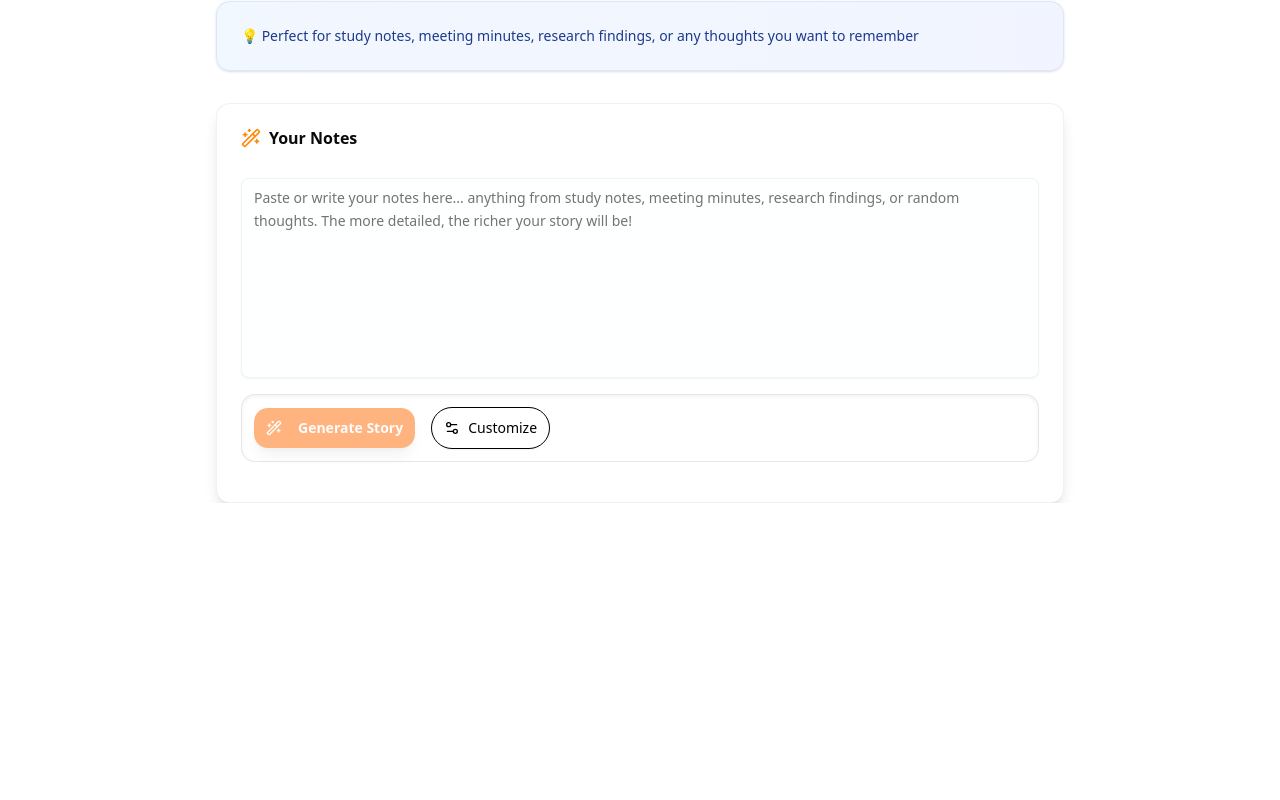
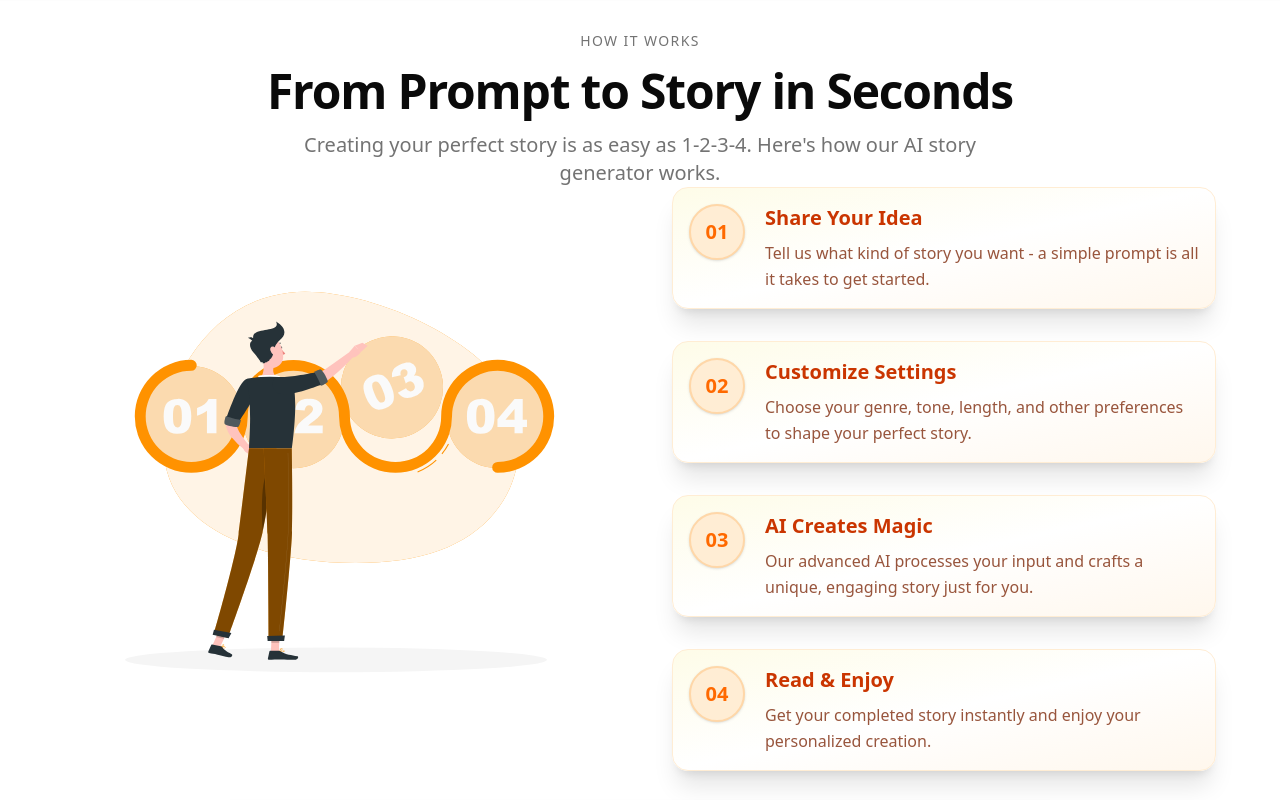
Before and after one commit to bhaskrr/loreverse, a Next.js app: page / in a window 1280 px wide. Shown: the part 1599-2399 px from the top of the page. Before the commit the page ends 2102 px from the top, so only its background shows below. Built offline with nearby package versions, Linux system fonts and the light colour scheme.

Commit message:
added how it works component

```diff
--- a/src/app/page.tsx
+++ b/src/app/page.tsx
@@ -2,6 +2,7 @@
 
 import { HeroSection } from "@/components/Hero";
 import { Features } from "@/components/Features";
+import { HowItWorks } from "@/components/HowItWorks";
 import { StoryGenerator } from "@/components/StoryGenerator";
 
 export default function Home() {
@@ -9,6 +10,7 @@ export default function Home() {
     <>
       <HeroSection />
       <Features />
+      <HowItWorks />
       <StoryGenerator />
     </>
   );
--- /dev/null
+++ b/src/components/HowItWorks.tsx
@@ -0,0 +1,114 @@
+"use client";
+
+import Image from "next/image";
+
+const steps = [
+  {
+    number: "01",
+    title: "Share Your Idea",
+    description:
+      "Tell us what kind of story you want - a simple prompt is all it takes to get started.",
+  },
+  {
+    number: "02",
+    title: "Customize Settings",
+    description:
+      "Choose your genre, tone, length, and other preferences to shape your perfect story.",
+  },
+  {
+    number: "03",
+    title: "AI Creates Magic",
+    description:
+      "Our advanced AI processes your input and crafts a unique, engaging story just for you.",
+  },
+  {
+    number: "04",
+    title: "Read & Enjoy",
+    description:
+      "Get your completed story instantly and enjoy your personalized creation.",
+  },
+];
+
+const StepCard = ({
+  number,
+  title,
+  description,
+}: {
+  number: string;
+  title: string;
+  description: string;
+}) => {
+  return (
+    <div
+      key={number}
+      className="group relative flex items-start gap-5 p-4 rounded-2xl bg-gradient-to-br from-yellow-50 via-white to-orange-50 border border-orange-100 shadow-xl transition-all duration-400 hover:-translate-y-2 hover:shadow-2xl"
+    >
+      {/* Step Number */}
+      <div className="flex flex-col items-center gap-4 flex-shrink-0">
+        <div className="w-14 h-14 rounded-full bg-orange-100 group-hover:bg-orange-500 transition-colors duration-300 flex items-center justify-center border-2 border-orange-200 shadow">
+          <span className="text-xl font-bold text-orange-500 group-hover:text-white transition-colors duration-300">
+            {number}
+          </span>
+        </div>
+      </div>
+
+      {/* Content */}
+      <div className="flex-1">
+        <h3 className="text-xl font-bold mb-2 text-orange-700 group-hover:text-orange-600 transition-colors duration-300">
+          {title}
+        </h3>
+        <p className="text-orange-900/80 leading-relaxed">{description}</p>
+      </div>
+    </div>
+  );
+};
+
+export const HowItWorks = () => {
+  return (
+    <section
+      id="howitworks"
+      className="min-h-screen relative flex flex-col justify-center items-center px-4 sm:px-6 lg:px-16 overflow-hidden text-foreground"
+    >
+      {/* Heading Section */}
+      <div className="relative text-center max-w-4xl mx-auto">
+        <p className="text-sm uppercase tracking-widest text-muted-foreground mb-4">
+          How It works
+        </p>
+        <h2 className="text-4xl md:text-5xl font-extrabold mb-4 tracking-tight bg-clip-text">
+          From Prompt to Story in Seconds
+        </h2>
+        <p className="text-lg md:text-xl text-muted-foreground max-w-2xl mx-auto">
+          Creating your perfect story is as easy as 1-2-3-4. Here&apos;s how our
+          AI story generator works.
+        </p>
+      </div>
+
+      <div className="grid grid-cols-1 lg:grid-cols-2 gap-16 items-center">
+        {/* Left side - Illustration */}
+        <div className="relative">
+          <Image
+            className="w-full"
+            src="/steps.svg"
+            alt="Steps illustration"
+            width={200}
+            height={200}
+          />
+        </div>
+
+        {/* Right side - Steps */}
+        <div className="space-y-8">
+          {steps.map((step, index) => {
+            return (
+              <StepCard
+                key={index}
+                number={step.number}
+                title={step.title}
+                description={step.description}
+              />
+            );
+          })}
+        </div>
+      </div>
+    </section>
+  );
+};
```
Also changed, not shown: public/steps.svg (added).
